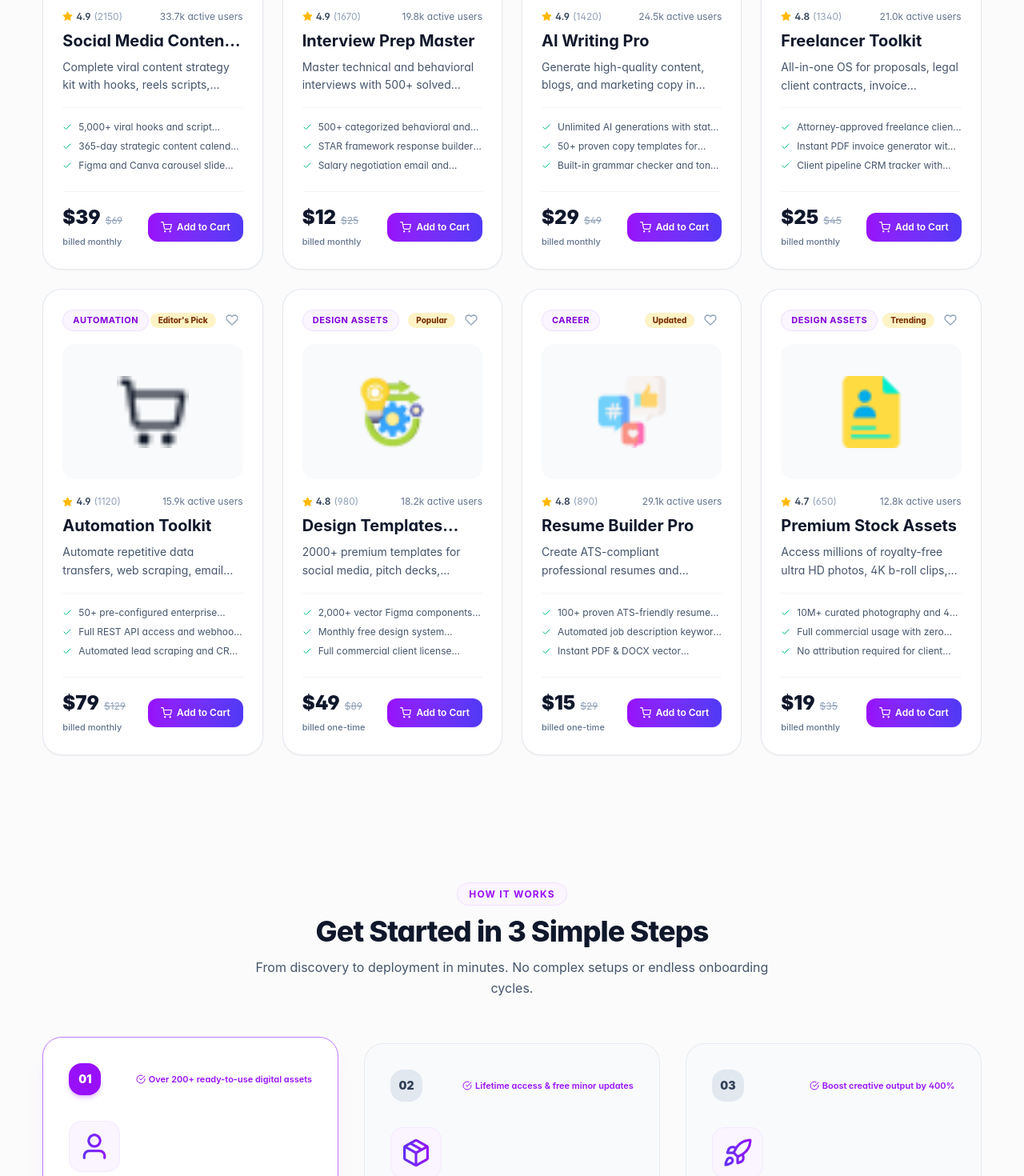
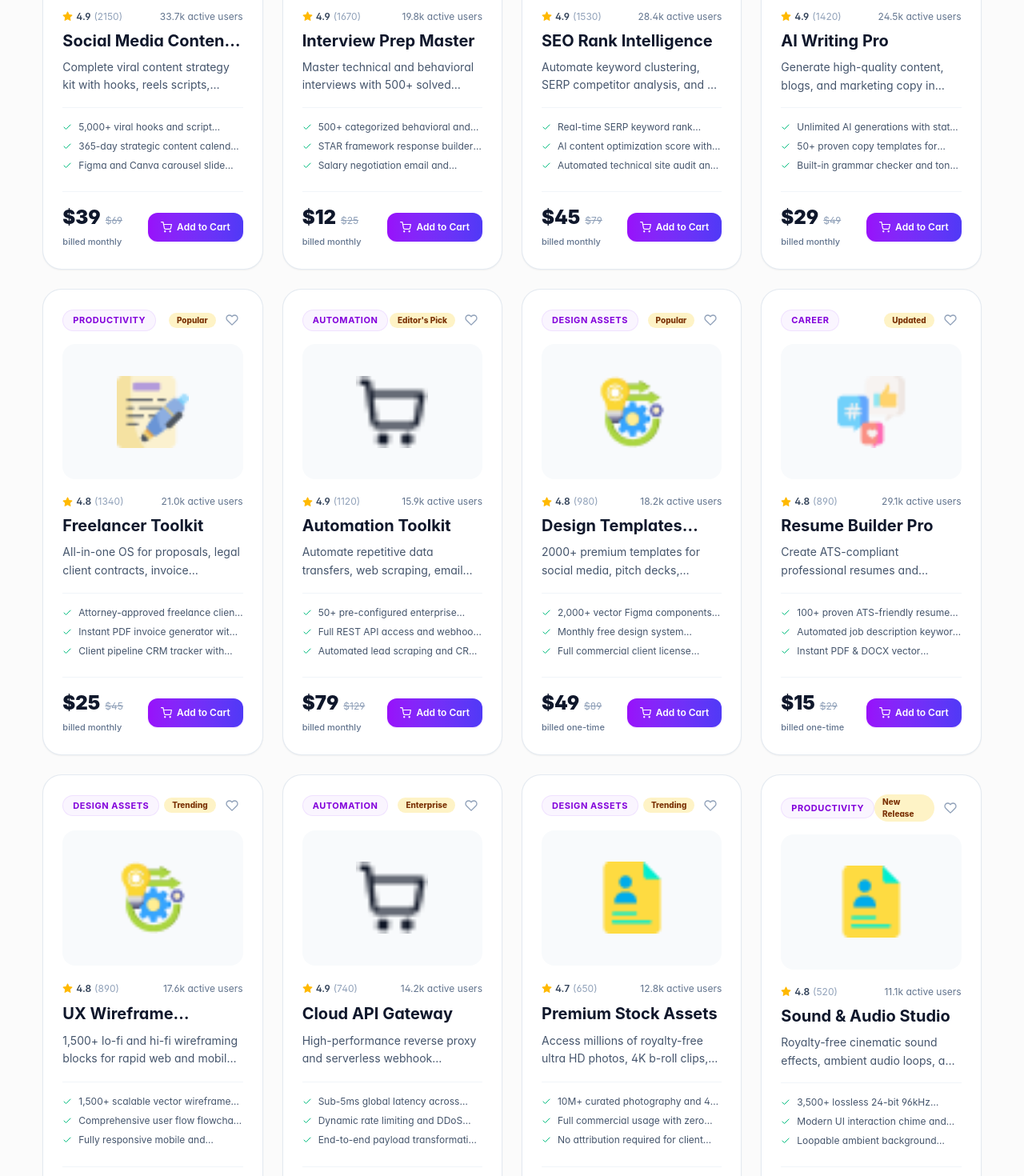
Before and after one commit to ruhul2003/DigiTools-Platform, a Next.js app: page / in a window 1280 px wide. Shown: the part 1780-3250 px from the top of the page at 80% size. Built offline with nearby package versions, Linux system fonts and the light colour scheme.

Commit message:
Expand tools dataset with new production-ready software tools and expanded technical specifications.

```diff
--- a/src/data/toolsData.js
+++ b/src/data/toolsData.js
@@ -237,6 +237,126 @@
       "Updates": "Quarterly compensation survey updates",
       "License": "Personal Prep License"
     }
+  },
+  {
+    id: 9,
+    name: "Cloud API Gateway",
+    slug: "cloud-api-gateway",
+    image: "/assets/products/4.png",
+    category: "Automation",
+    badge: "Enterprise",
+    badgeType: "popular",
+    rating: 4.9,
+    reviewCount: 740,
+    downloads: "14.2k",
+    price: 65,
+    originalPrice: 110,
+    period: "monthly",
+    description: "High-performance reverse proxy and serverless webhook dispatcher with zero-lag routing.",
+    longDescription: "Deploy blazing-fast API orchestration across edge networks. Features built-in rate limiting, JWT token verification, automatic payload encryption, and real-time observability telemetry designed for modern cloud architects.",
+    highlights: [
+      "Sub-5ms global latency across 240+ edge locations",
+      "Dynamic rate limiting and DDoS attack shielding",
+      "End-to-end payload transformation and JSON schema validation",
+      "Seamless integration with AWS Lambda, Cloudflare, and Vercel",
+      "Real-time request log streaming with OpenTelemetry export"
+    ],
+    specs: {
+      "Protocols": "HTTP/2, HTTP/3, gRPC, WebSocket",
+      "Throughput": "Up to 500,000 req/sec per cluster",
+      "Deployment": "Docker, Kubernetes, Bare Metal, Serverless",
+      "License": "Enterprise Organization"
+    }
+  },
+  {
+    id: 10,
+    name: "UX Wireframe Masterkit",
+    slug: "ux-wireframe-masterkit",
+    image: "/assets/products/2.png",
+    category: "Design Assets",
+    badge: "Trending",
+    badgeType: "new",
+    rating: 4.8,
+    reviewCount: 890,
+    downloads: "17.6k",
+    price: 34,
+    originalPrice: 59,
+    period: "one-time",
+    description: "1,500+ lo-fi and hi-fi wireframing blocks for rapid web and mobile UX prototyping.",
+    longDescription: "Speed up user research and client concept alignment by 10x. Complete with responsive grid layouts, user journey flowcharts, interactive prototype components, and dark/light UI wireframes in Figma and Sketch.",
+    highlights: [
+      "1,500+ scalable vector wireframe components",
+      "Comprehensive user flow flowchart connector library",
+      "Fully responsive mobile and desktop viewports",
+      "Clean auto-layout 5.0 layers with strict design tokens",
+      "Includes 25 full website template blueprints"
+    ],
+    specs: {
+      "Compatibility": "Figma (.fig), Sketch, Adobe XD",
+      "Typography": "System standard & Google Fonts",
+      "Assets Size": "850 MB digital library",
+      "License": "Commercial & Client Work"
+    }
+  },
+  {
+    id: 11,
+    name: "SEO Rank Intelligence",
+    slug: "seo-rank-intelligence",
+    image: "/assets/products/1.png",
+    category: "AI Tools",
+    badge: "Best Seller",
+    badgeType: "best",
+    rating: 4.9,
+    reviewCount: 1530,
+    downloads: "28.4k",
+    price: 45,
+    originalPrice: 79,
+    period: "monthly",
+    description: "Automate keyword clustering, SERP competitor analysis, and AI meta-optimization.",
+    longDescription: "Dominate search engine results pages with actionable algorithmic insights. Parses top-ranking competitors, detects content gaps, optimizes schema markup, and generates rich snippet code snippets effortlessly.",
+    highlights: [
+      "Real-time SERP keyword rank tracker across 180 countries",
+      "AI content optimization score with semantic LSI extraction",
+      "Automated technical site audit and broken link crawler",
+      "Structured data JSON-LD schema builder with one-click copy",
+      "Competitor backlink gap radar and anchor text analysis"
+    ],
+    specs: {
+      "Data Frequency": "Daily rank tracking updates",
+      "Search Engines": "Google, Bing, DuckDuckGo, Yahoo",
+      "Integrations": "Google Search Console, Google Analytics 4",
+      "License": "Agency Unlimited"
+    }
+  },
+  {
+    id: 12,
+    name: "Sound & Audio Studio",
+    slug: "sound-audio-studio",
+    image: "/assets/products/3.png",
+    category: "Productivity",
+    badge: "New Release",
+    badgeType: "new",
+    rating: 4.8,
+    reviewCount: 520,
+    downloads: "11.1k",
+    price: 22,
+    originalPrice: 40,
+    period: "one-time",
+    description: "Royalty-free cinematic sound effects, ambient audio loops, and podcast intro assets.",
+    longDescription: "Elevate your videos, podcasts, mobile applications, and web interactions with studio-grade audio. Includes 3,500+ lossless WAV sound effects, UI micro-interaction clicks, and loopable background tracks.",
+    highlights: [
+      "3,500+ lossless 24-bit 96kHz master sound effects",
+      "Modern UI interaction chime and click sound pack",
+      "Loopable ambient background tracks for video creators",
+      "Categorized by mood, genre, and duration",
+      "100% royalty-free for commercial ads and apps"
+    ],
+    specs: {
+      "Audio Format": "WAV (24-bit / 96kHz) & MP3 (320kbps)",
+      "Total Size": "4.2 GB uncompressed master library",
+      "Attribution": "No attribution required",
+      "License": "Commercial Worldwide"
+    }
   }
 ];
 
```
